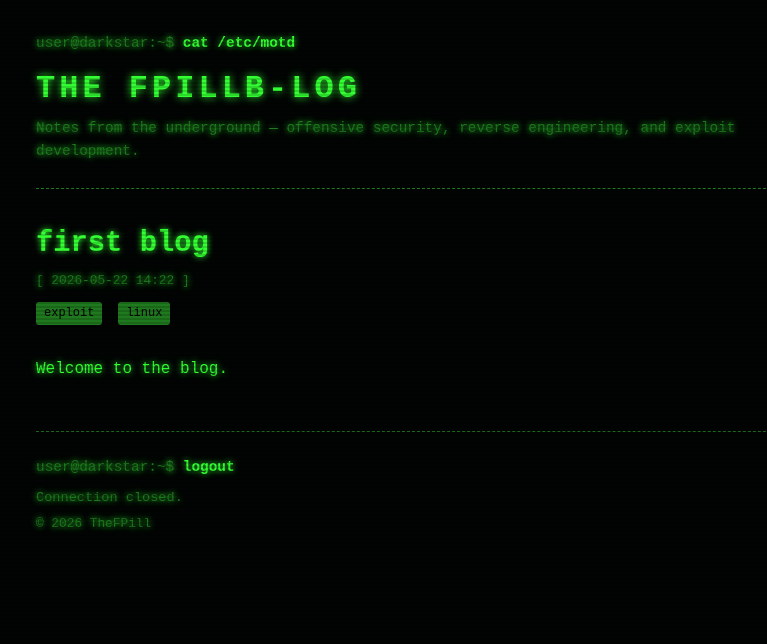
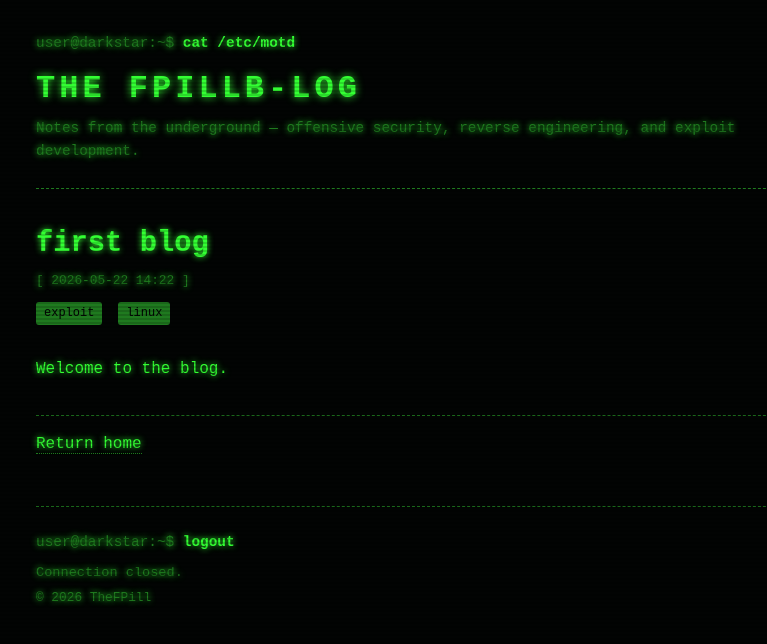
Before and after one commit to thefpill/thefpill.github.io, a Jekyll site: the page built from _posts/2026-05-22-first-post.md, in a window 1280 px wide. Shown: the top 644 px of the page, without its empty margins (224-991 px from the left). Built offline with Jekyll 4.4.1, drawn with Linux system fonts in a browser that asks for light colours.

Commit message:
return home added

```diff
--- a/_layouts/post.html
+++ b/_layouts/post.html
@@ -17,4 +17,8 @@ layout: default
   <div class="post-content">
     {{ content }}
   </div>
+
+    <div style="margin-top: 2rem; border-top: 1px dashed var(--muted); padding-top: 1rem;">
+    <a href="{{ '/' | relative_url }}">Return home</a>
+  </div>
 </article>
```
